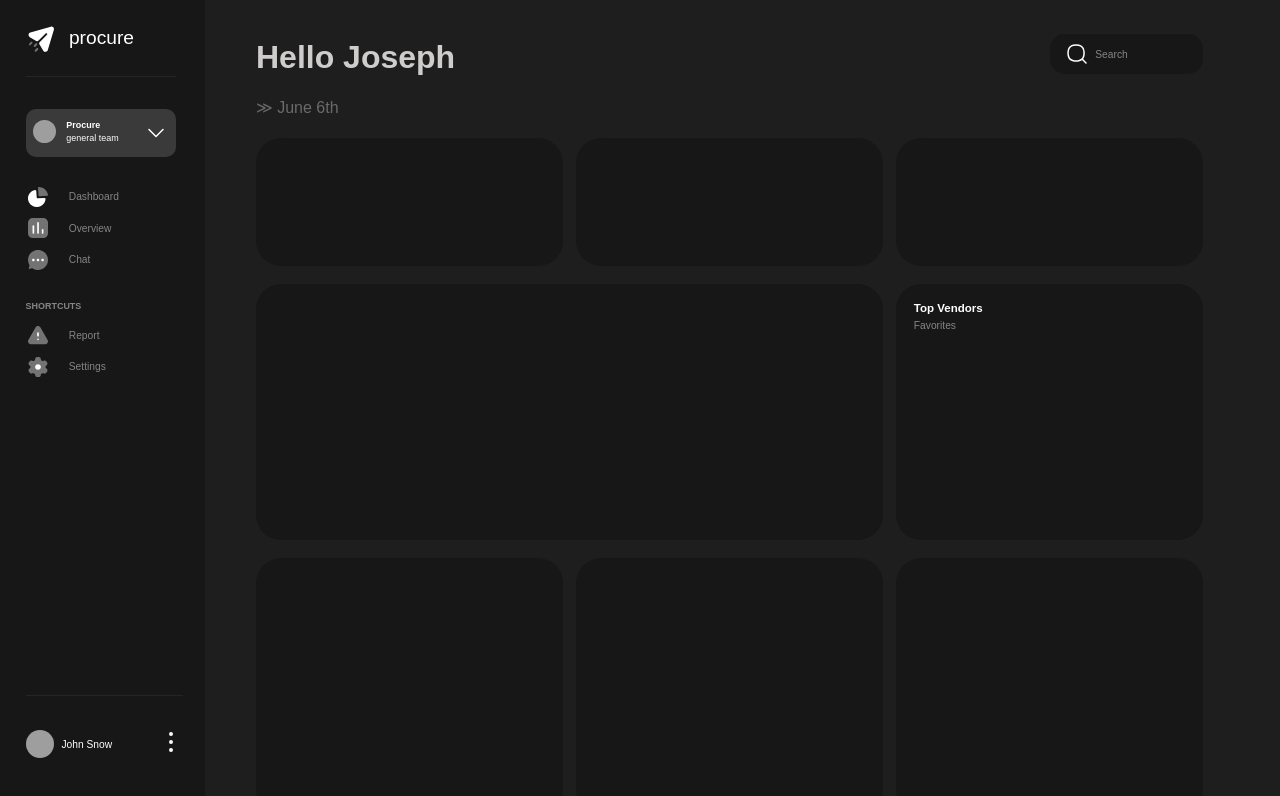
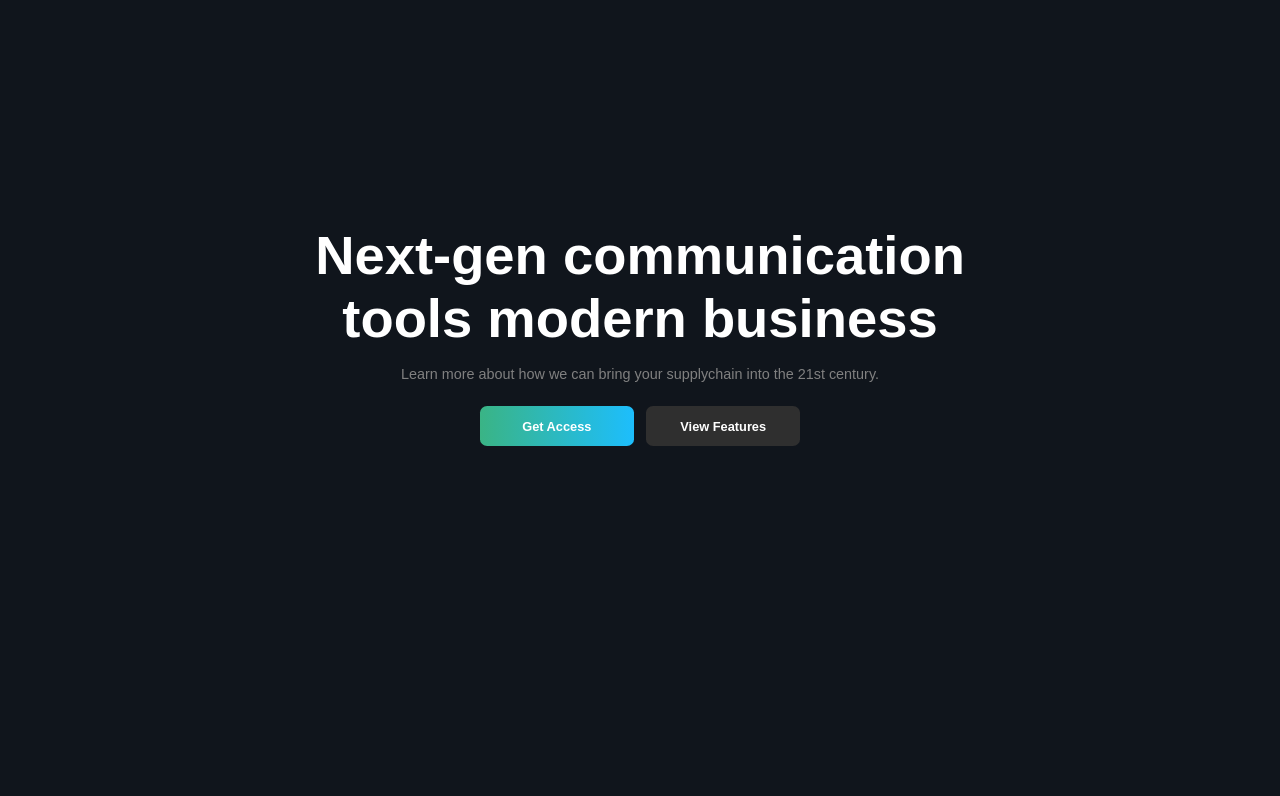
Before and after one commit to rayanwaked/procure-project, a React (Create React App) app: page / in a window 1280 px wide. Shown: the top 796 px of the page. Built offline with nearby package versions, Linux system fonts and the light colour scheme; grey boxes are pictures that could not be loaded.

Commit message:
Landing pages

```diff
--- a/src/App.tsx
+++ b/src/App.tsx
@@ -2,16 +2,14 @@
 import "./styles.css";
 
 /* Import Files */
-import Dashboard from "./components/dashboard/dashboard";
-import Navigation from "./components/global/navigation/navigation";
+import Landing from "./components/landing/landing"
 
 /* Code */
 export default function App() {
     return (
         <div className="App">
             <div className="Dashboard">
-        <Navigation />
-        <Dashboard />
+                <Landing />
             </div>
         </div> /* App */
     );
--- /dev/null
+++ b/src/components/landing/landing.css
@@ -0,0 +1,94 @@
+body {
+    background: #10151C
+}
+
+/* General Landing Page Layout */
+.Landing {
+    margin: 0 10vw 0 10vw;
+}
+
+/* Headline Layout*/
+.LandingHeadline {
+    /* Margins */
+    margin-top: 10vh;
+
+    display: flex;
+    justify-content: center;
+    gap: 15vw;
+    align-items: center;
+}
+
+/* Header Text and Subtext */
+.LandingHeader {
+    color: white;
+    margin: 18vh 0 0 0;
+    font-size: calc(100% + 3vw);
+}
+
+.LandingText {
+    color: gray;
+    margin-top: 2vh;
+    font-size: calc(10% + 1vw);
+}
+
+/* Landing Buttons */
+.LandingButtons {
+    /* Margins */
+    margin-top: 3vh;
+
+    display: flex;
+    justify-content: center;
+    align-items: center;
+    gap: 1vw;
+}
+
+.LandingPrimaryButton {
+    /* Shape */
+    height: 5vh;
+    width: 12vw;
+    border-radius: calc(.5% + .5vw);
+    border-width: 0px;
+
+    /* Aligning Children */
+    display: flex;
+    align-items: center;
+    justify-content: center;
+
+    /* Styling */
+    background: rgb(58, 180, 133);
+    background: linear-gradient(90deg, rgba(58, 180, 133, 1) 0%, rgba(29, 190, 253, 1) 100%);
+}
+
+.LandingPrimaryButtonText {
+    color: white;
+    font-weight: bold;
+    font-size: 1vw;
+}
+
+.LandingSecondaryButton {
+    /* Shape */
+    height: 5vh;
+    width: 12vw;
+    border-radius: calc(.5% + .5vw);
+    border-width: 0px;
+
+    /* Aligning Children */
+    display: flex;
+    align-items: center;
+    justify-content: center;
+
+    /* Styling */
+    background: #2f2f2f;
+
+}
+
+.LandingSecondaryButtonText {
+    color: white;
+    font-weight: bold;
+    font-size: 1vw;
+}
+
+/* Hero Image */
+.HeroImage {
+    margin-top: 10vh;
+}
--- /dev/null
+++ b/src/components/landing/landing.tsx
@@ -0,0 +1,35 @@
+/* Import Styles */
+import "../../styles.css";
+import "./landing.css";
+
+/* Import Files */
+// @ts-ignore
+import heroImage from "../../assets/landing/hero.png";
+
+/* Code */
+export default function Landing() {
+    return (
+        <div className="Landing">
+            <div className={"LandingHeadline"}>
+                {/* Landing Headers */}
+                <div>
+                    <div>
+                        <h1 className={"LandingHeader"}> Next-gen communication <br /> tools modern business </h1>
+                        <p className={"LandingText"}> Learn more about how we can bring your supplychain into the 21st
+                                                      century. </p>
+                    </div>
+
+                    {/* Landing Buttons */}
+                    <div className="LandingButtons">
+                        <button className={"LandingPrimaryButton"}>
+                            <p className={"LandingPrimaryButtonText"}>Get Access</p>
+                        </button>
+                        <button className={"LandingSecondaryButton"}>
+                            <p className={"LandingSecondaryButtonText"}>View Features</p>
+                        </button>
+                    </div>
+                </div>
+            </div>
+        </div>
+    );
+}
```
Also changed, not shown: src/assets/landing/hero.jpg (added), src/assets/landing/hero.png (added). Lines whose indentation alone changed are shown as unchanged.
